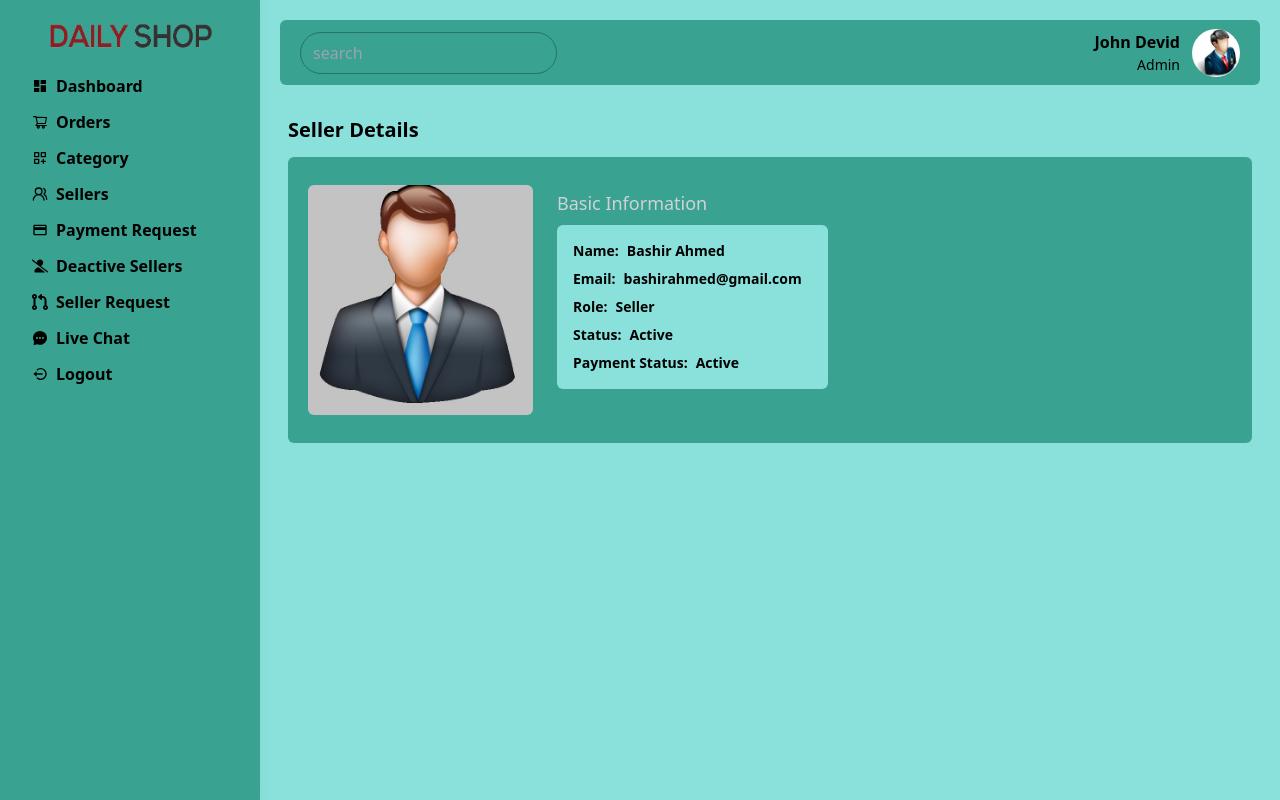
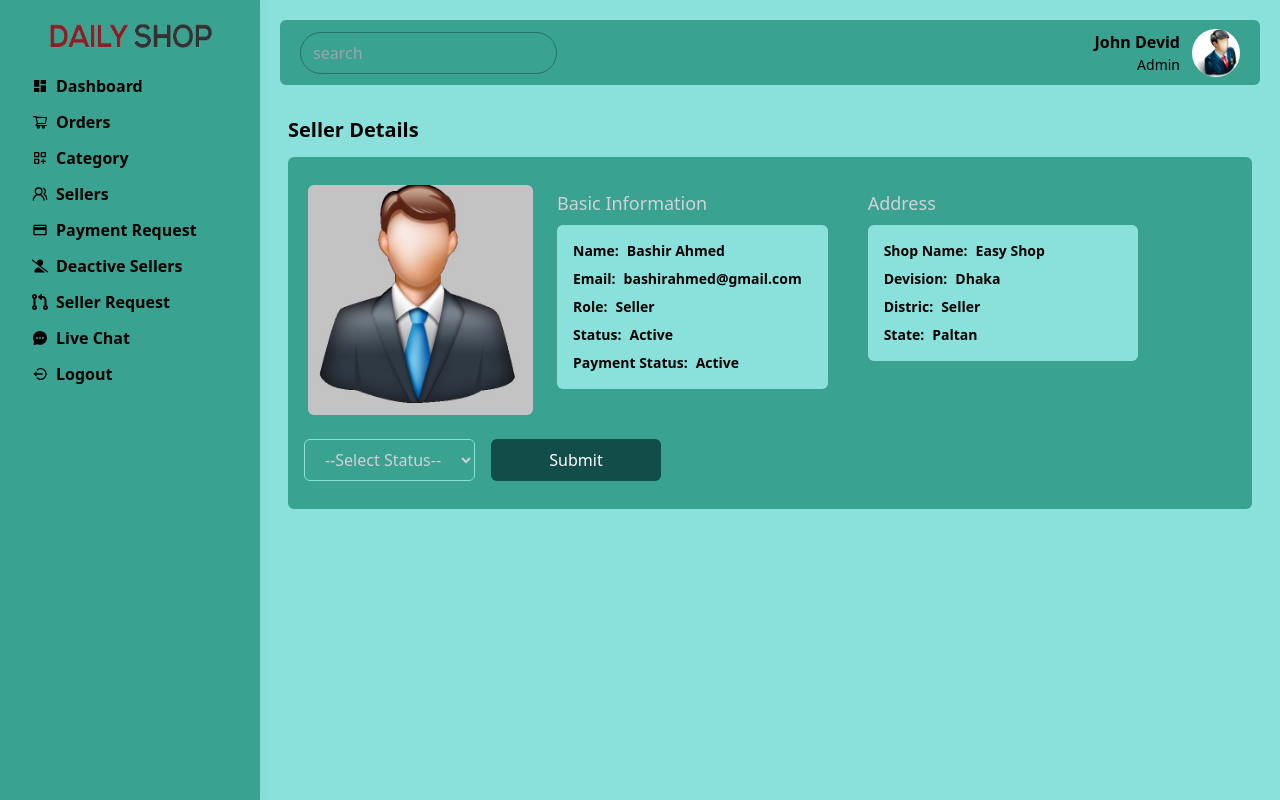
Before and after one commit to Atik2788/e-commerce-project-dashboard, a React (Create React App) app: page /admin/dashboard/seller/details/1 in a window 1280 px wide. Built offline with nearby package versions, Linux system fonts and the light colour scheme.

Commit message:
24 done seller request and seller details page

```diff
--- a/src/views/admin/SellerDetails.jsx
+++ b/src/views/admin/SellerDetails.jsx
@@ -5,7 +5,7 @@ const SellerDetails = ({name}) => {
     <div className="px-2 lg:px-7 pt-5">
       <h1 className="text-[20px] font-bold mb-3">Seller Details</h1>
 
-      <div className="flex fex-col justify-between items-center mb-5 p-4 bg-[#39a290] rounded-md">
+      <div className="flex flex-col mb-5 p-4 bg-[#39a290] rounded-md">
 
         <div className="w-full flex flex-wrap text-[#d0d2d6]">
 
@@ -14,6 +14,7 @@ const SellerDetails = ({name}) => {
                     <img className="w-full h-[230px] rounded-md" src="http://localhost:3000/images/seller.jpg " alt="" />
                 </div>
             </div>
+
 
             <div className="w-4/12">
                 <div className="px-0 md:px-5 py-2">
@@ -47,9 +48,52 @@ const SellerDetails = ({name}) => {
             </div>
 
 
+            <div className="w-4/12">
+                <div className="px-0 md:px-5 py-2">
+                    <div className="py-2 text-lg">
+                        <h2>Address</h2>
+                    </div>
+
+                    <div className="flex justify-between text-sm flex-col gap-2 p-4 bg-[#8ae1db] rounded-md">
+                        <div className="flex gap-2 font-bold text-black">
+                            <span>Shop Name: </span>
+                            <span>Easy Shop</span>
+                        </div>
+                        <div className="flex gap-2 font-bold text-black">
+                            <span>Devision: </span>
+                            <span>Dhaka</span>
+                        </div>
+                        <div className="flex gap-2 font-bold text-black">
+                            <span>Distric:</span>
+                            <span>Seller </span>
+                        </div>
+                        <div className="flex gap-2 font-bold text-black">
+                            <span>State: </span>
+                            <span>Paltan </span>
+                        </div>
+                    </div>
+                </div>
+            </div>
         </div>
 
+
+        <div className="">
+            <form action="">
+                <div className="flex gap-4 py-3">
+                <select className='px-4 py-2 hover:border-[#134d49] outline-none bg-[#39a290] border border-[#8ae1db]  rounded-md text-[#d0d2d6] '>
+                        <option value="">--Select Status--</option>
+                        <option value="Active">Active</option>
+                        <option value="Deactive">Deactive</option>
+                    </select>
+
+                    <button className="bg-[#134d49] w-[170px] hover:shadow-[#8ae1db] hover:shadow-md text-white rounded-md py-2">
+                      Submit
+                    </button>
+                </div>
+            </form>
+        </div>
       </div>
+
     </div>
   );
 };
```
